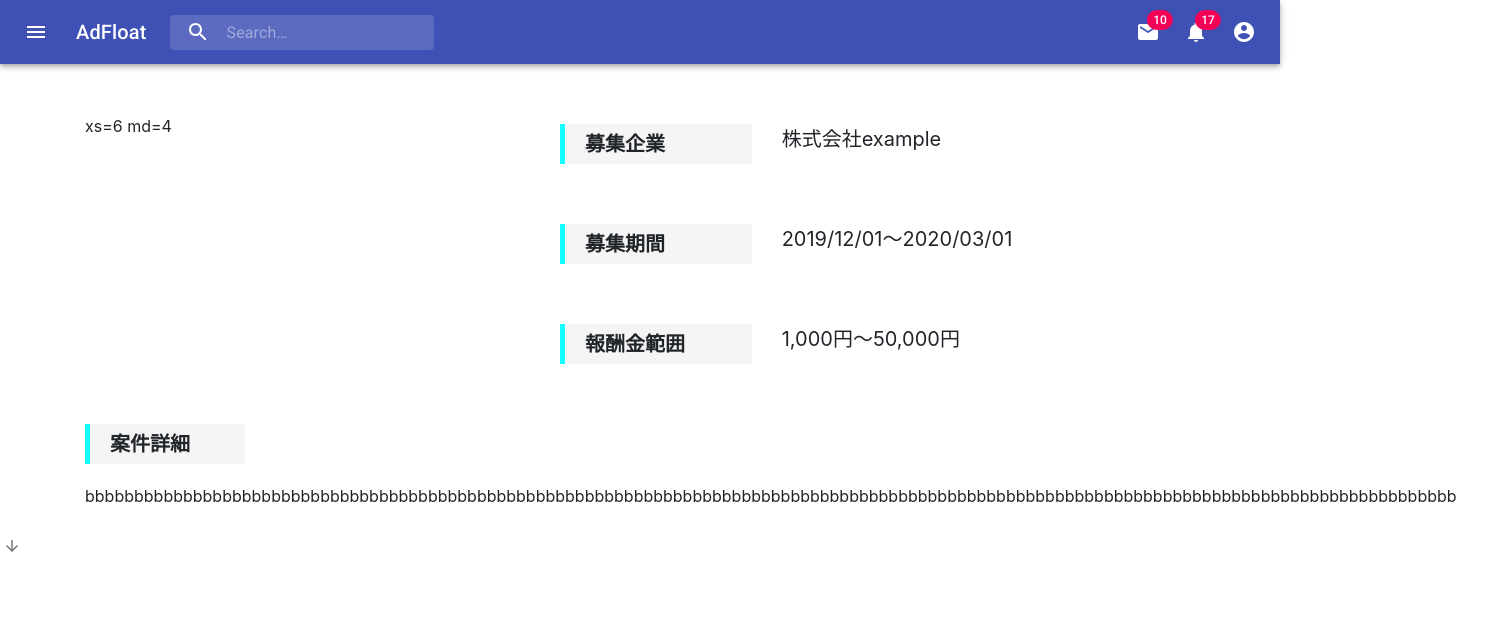
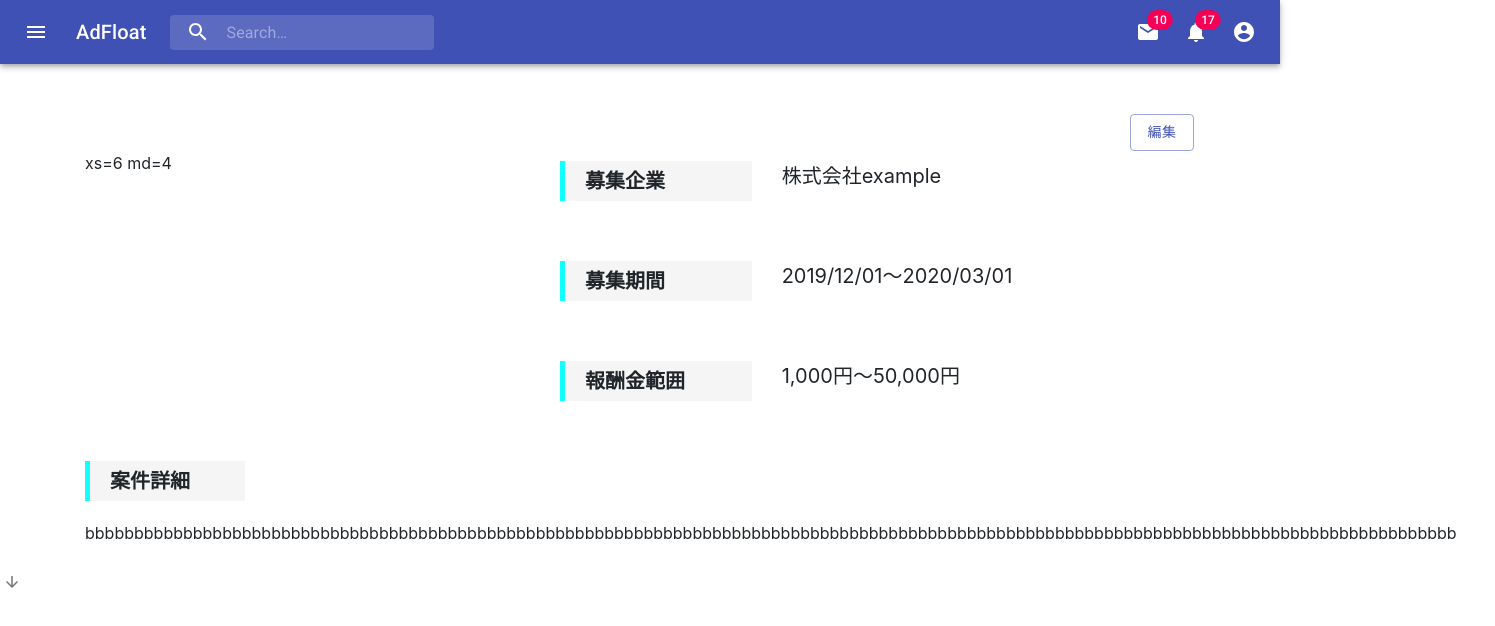
Before and after one commit to awzhak/Ad-float, a React (Create React App) app: page / in a window 1280 px wide. Shown: the top 626 px of the page, 1495 px wide, since content can reach past the window. Built offline with nearby package versions, Linux system fonts and the light colour scheme.

Commit message:
進捗悪いです

```diff
--- a/src/Components/Personal_Profile.js
+++ b/src/Components/Personal_Profile.js
@@ -1,7 +1,8 @@
 import React,{useState} from 'react';
-import {Collapse,Container,Row,Col,Card} from 'react-bootstrap';
+import {Collapse,Row,Col} from 'react-bootstrap';
 import IconButton from '@material-ui/core/IconButton';
 import ArrowDownwardIcon from '@material-ui/icons/ArrowDownward';
+import Button from '@material-ui/core/Button';
 
 //プロフィールの紹介文コンポーネント
 function Sentence(){
@@ -22,6 +23,11 @@ function Sentence(){
                 marginRight:70,
               }}
         >
+          <Col md={{ span: 4, offset: 11 }}>
+            <Button variant="outlined" color="primary">
+              編集
+            </Button>
+          </Col>
           <Col xs={12} md={5}>
             xs=6 md=4
           </Col>
```
